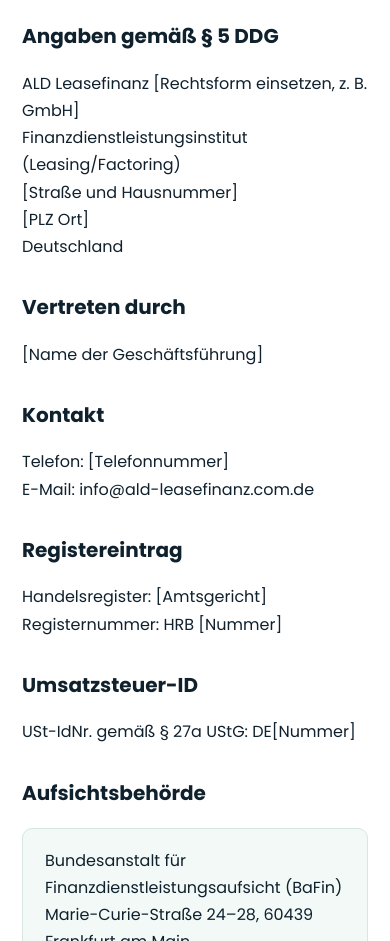
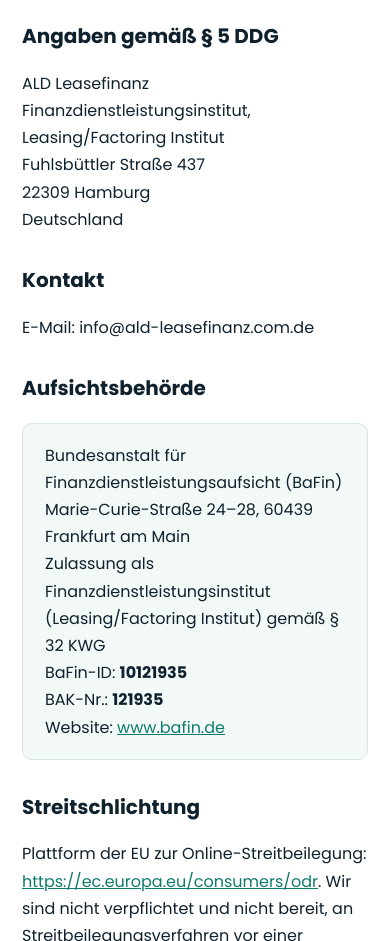
Before and after one commit to trpper11/ald-leasefinanz-ads, a plain HTML site: page impressum.html in a window 390 px wide. Shown: the part 159-1100 px from the top of the page. Drawn offline with Linux system fonts and the light colour scheme.

Commit message:
Launch-ready: fill Hamburg address + BaFin-ID 10121935 + BAK-Nr 121935 across all pages, remove phone & leftover placeholders

```diff
--- a/impressum.html
+++ b/impressum.html
@@ -14,31 +14,20 @@
 <h1>Impressum</h1>
 
 <h2>Angaben gemäß § 5 DDG</h2>
-<p>ALD Leasefinanz [Rechtsform einsetzen, z. B. GmbH]<br>Finanzdienstleistungsinstitut (Leasing/Factoring)<br>[Straße und Hausnummer]<br>[PLZ Ort]<br>Deutschland</p>
-
-<h2>Vertreten durch</h2>
-<p>[Name der Geschäftsführung]</p>
+<p>ALD Leasefinanz<br>Finanzdienstleistungsinstitut, Leasing/Factoring Institut<br>Fuhlsbüttler Straße 437<br>22309 Hamburg<br>Deutschland</p>
 
 <h2>Kontakt</h2>
-<p>Telefon: [Telefonnummer]<br>E-Mail: info@ald-leasefinanz.com.de</p>
-
-<h2>Registereintrag</h2>
-<p>Handelsregister: [Amtsgericht]<br>Registernummer: HRB [Nummer]</p>
-
-<h2>Umsatzsteuer-ID</h2>
-<p>USt-IdNr. gemäß § 27a UStG: DE[Nummer]</p>
+<p>E-Mail: info@ald-leasefinanz.com.de</p>
 
 <h2>Aufsichtsbehörde</h2>
 <div class="box">
 Bundesanstalt für Finanzdienstleistungsaufsicht (BaFin)<br>
 Marie-Curie-Straße 24–28, 60439 Frankfurt am Main<br>
-Zulassung als Finanzdienstleistungsinstitut (Leasing/Factoring) gemäß § 32 KWG<br>
-BaFin-Registernummer: <b>[einsetzen]</b><br>
+Zulassung als Finanzdienstleistungsinstitut (Leasing/Factoring Institut) gemäß § 32 KWG<br>
+BaFin-ID: <b>10121935</b><br>
+BAK-Nr.: <b>121935</b><br>
 Website: <a href="https://www.bafin.de" target="_blank" rel="noopener">www.bafin.de</a>
 </div>
-
-<h2>Verantwortlich für den Inhalt nach § 18 Abs. 2 MStV</h2>
-<p>[Name, Anschrift]</p>
 
 <h2>Streitschlichtung</h2>
 <p>Plattform der EU zur Online-Streitbeilegung: <a href="https://ec.europa.eu/consumers/odr" target="_blank" rel="noopener">https://ec.europa.eu/consumers/odr</a>. Wir sind nicht verpflichtet und nicht bereit, an Streitbeilegungsverfahren vor einer Verbraucherschlichtungsstelle teilzunehmen.</p>
```
Also changed, not shown: datenschutz.html (+2 -2 lines), index.html (+4 -5 lines), PLACEHOLDERS.txt (deleted).
